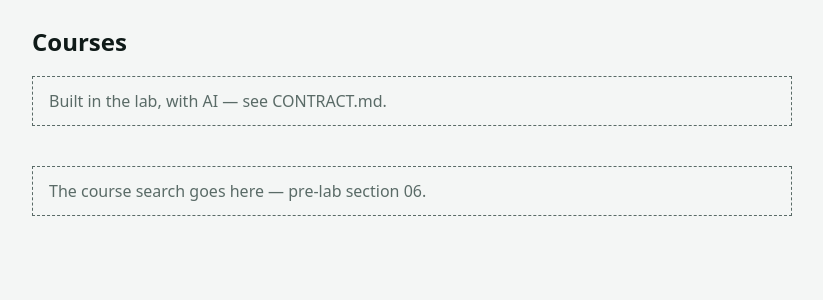
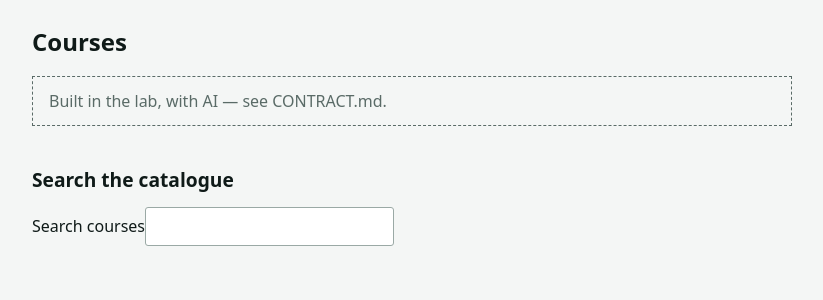
Before and after one commit to Anirudh-654/react-lab2, a React (Vite) app: page / in a window 1280 px wide. Shown: the top 300 px of the page, without its empty margins (228-1051 px from the left). Built offline with nearby package versions, Linux system fonts and the light colour scheme; no server answers.

Commit message:
feat(section-06): connect controlled CourseSearch input

```diff
--- a/src/search/CourseSearch.jsx
+++ b/src/search/CourseSearch.jsx
@@ -11,6 +11,20 @@ import { useCourseSearch } from "./useCourseSearch.js";
 import { SearchResults } from "./SearchResults.jsx";
 
 export function CourseSearch() {
-  // Replace this line with the search box (pre-lab section 06).
-  return <p className="todo">The course search goes here — pre-lab section 06.</p>;
+  const [query, setQuery] = useState("");
+  const { results, status } = useCourseSearch(query);
+
+  return (
+    <section className="course-search">
+      <h2>Search the catalogue</h2>
+      <label htmlFor="course-search">Search courses</label>
+      <input
+        id="course-search"
+        type="search"
+        value={query}
+        onChange={(e) => setQuery(e.target.value)}
+      />
+      <SearchResults results={results} status={status} />
+    </section>
+  );
 }
```
